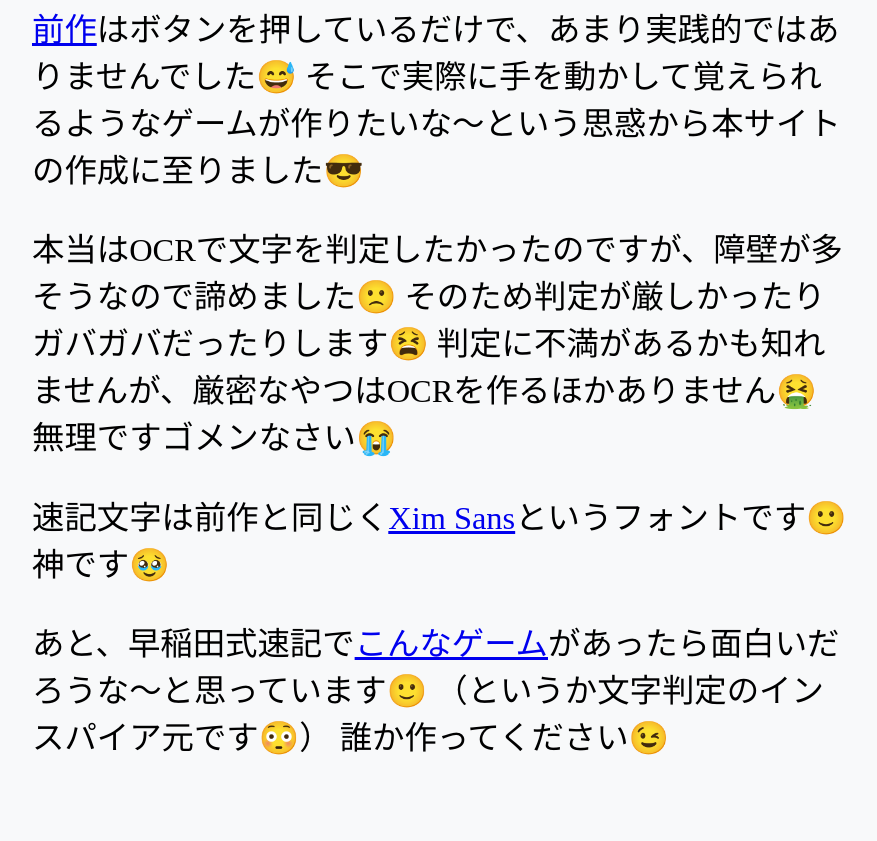
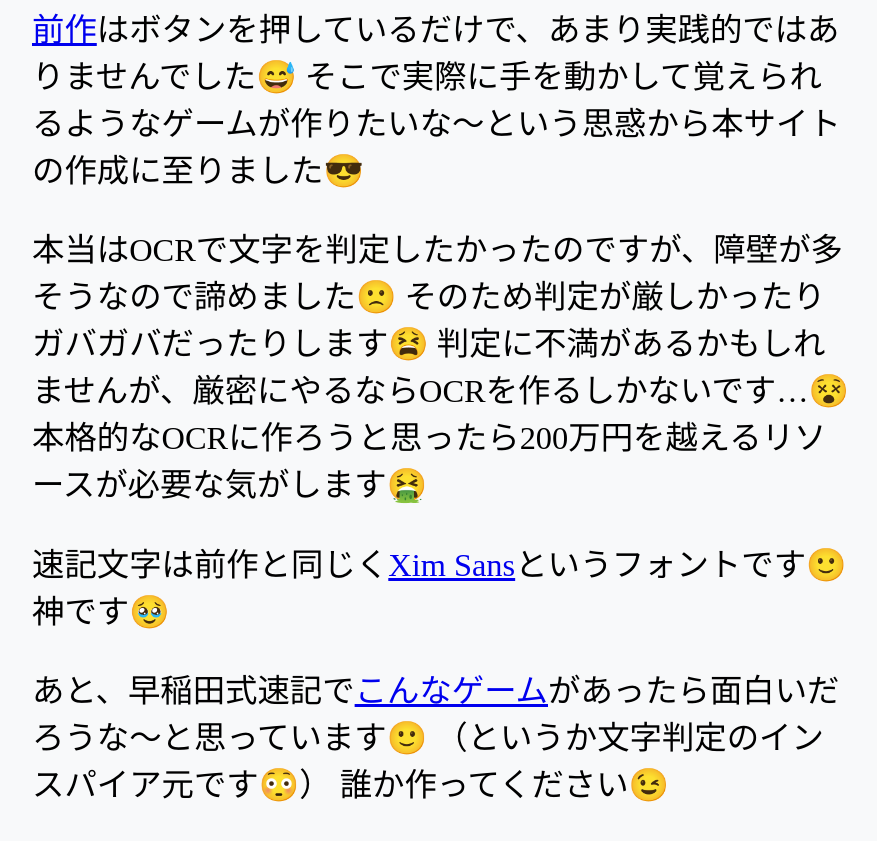
Before and after one commit to mogamoga1024/nazoru-sokki-game, a plain HTML site: page index.html in a window 1280 px wide. Shown: the part 4779-5620 px from the top of the page, without its empty margins (198-1075 px from the left). Drawn offline with nearby package versions, Linux system fonts and the light colour scheme; a script that the page names is missing; a web font is replaced by a local one.

Commit message:
きょろきょろしくしくしょぼぼぼーんｗ

```diff
--- a/index.html
+++ b/index.html
@@ -95,8 +95,8 @@
         <p>
           本当はOCRで文字を判定したかったのですが、障壁が多そうなので諦めました🙁
           そのため判定が厳しかったりガバガバだったりします😫
-          判定に不満があるかも知れませんが、厳密なやつはOCRを作るほかありません🤮
-          無理ですゴメンなさい😭
+          判定に不満があるかもしれませんが、厳密にやるならOCRを作るしかないです…😵
+          本格的なOCRに作ろうと思ったら200万円を越えるリソースが必要な気がします🤮
         </p>
         <p>
           速記文字は前作と同じく<a href="https://github.com/XimcoYuzuriha/Xim_Sans" target="_blank" rel="noopener noreferrer">Xim Sans</a>というフォントです🙂
```
